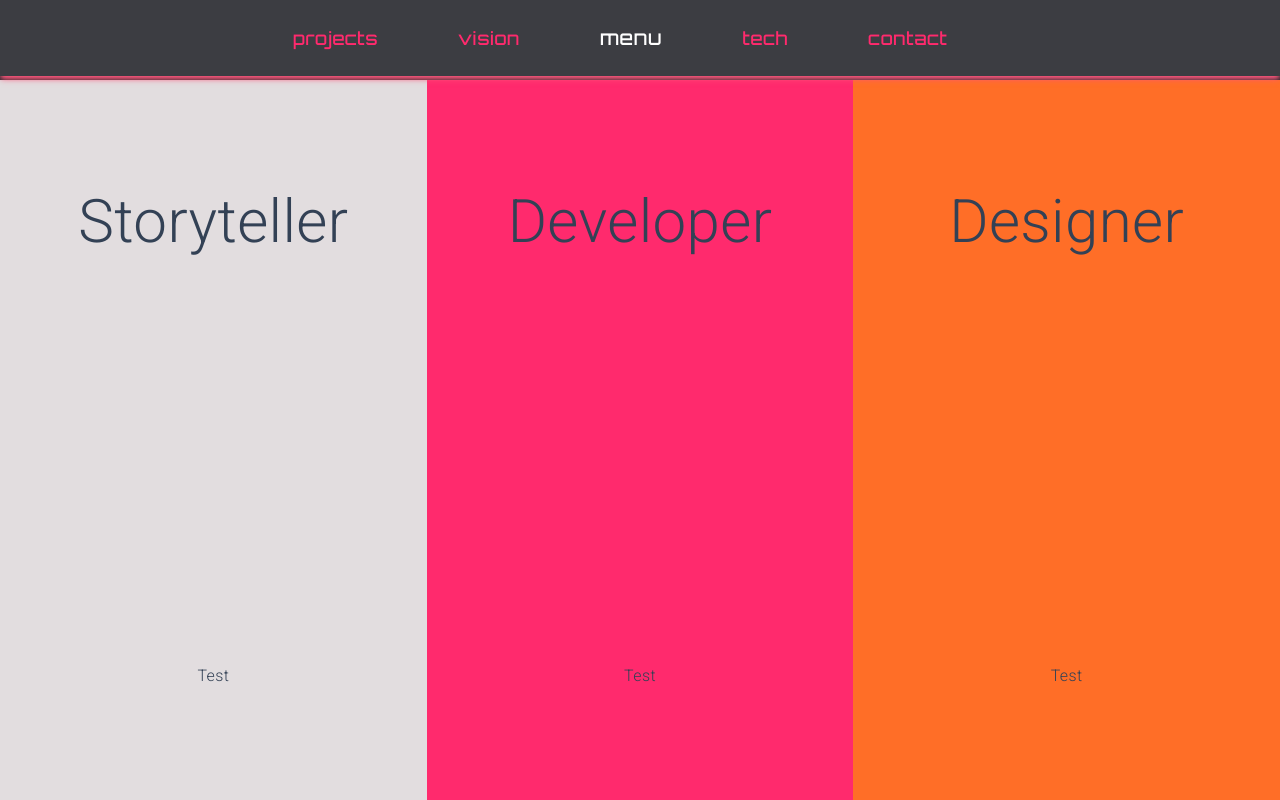
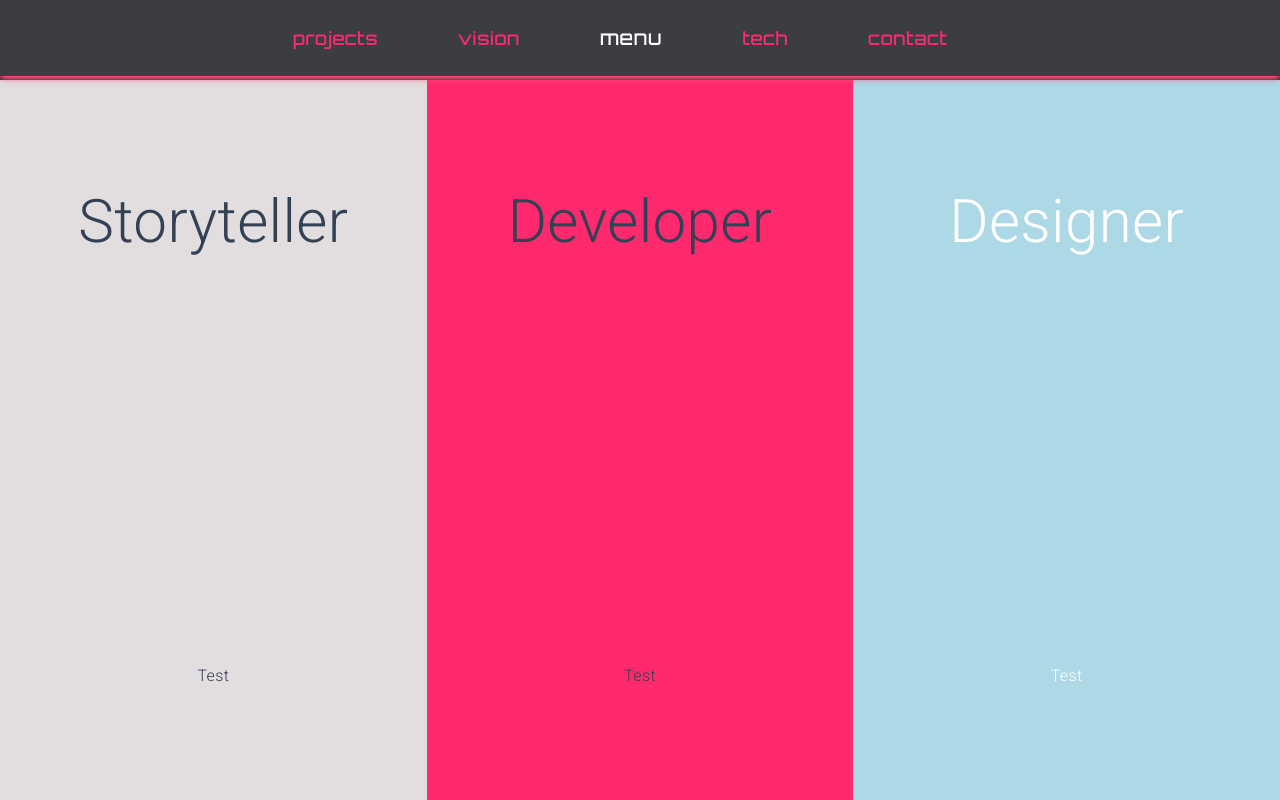
Before and after one commit to gopiinho/devProfile, a Next.js app: page /vision in a window 1280 px wide. Built offline with nearby package versions, Linux system fonts and the light colour scheme.

Commit message:
Vision page started

```diff
--- a/pages/vision.jsx
+++ b/pages/vision.jsx
@@ -1,6 +1,6 @@
 import React from "react"
 import { motion as m } from "framer-motion"
-
+import storyBg from "../public/assets/backgrounds/cyber.gif"
 const vision = () => {
   return (
     <m.div
@@ -11,8 +11,8 @@ const vision = () => {
       className="w-full h-screen text-center font-robot "
     >
       <div className="flex flex-col justify-between lg:flex-row md:flex-row h-full sm:flex-col md:h-screen  sm:h-screen sm:justify-center md:justify-center lg:justify-center font-robot pt-20 sm:pt-20 md:pt-20">
-        <div className="p-4 bg-[#e2dddf]  lg:w-1/3 md:w-full h-full sm:w-full ">
-          <div className="flex lg:flex-col md:flex-col sm:flex-row sm:w-full justify-between h-full py-24 text-slate-700 ">
+        <div className="p-4 bg-[#e2dddf] lg:w-1/3 md:w-full h-full sm:w-full">
+          <div className="flex lg:flex-col md:flex-col sm:flex-row sm:w-full justify-between h-full py-24  text-slate-700 ">
             <h1 className="">Storyteller</h1>
             <p>Test</p>
           </div>
@@ -23,8 +23,8 @@ const vision = () => {
             <p>Test</p>
           </div>
         </div>
-        <div className="p-4 bg-[#ff6e27]  lg:w-1/3 md:w-full h-full sm:w-full">
-          <div className="flex lg:flex-col md:flex-col sm:flex-row sm:w-full justify-between h-full py-24 text-slate-700">
+        <div className="p-4 bg-[#ADD8E6]  lg:w-1/3 md:w-full h-full sm:w-full">
+          <div className="flex lg:flex-col md:flex-col sm:flex-row sm:w-full justify-between h-full py-24">
             <h1>Designer</h1>
             <p>Test</p>
           </div>
--- a/styles/globals.css
+++ b/styles/globals.css
@@ -92,6 +92,14 @@ html {
     filter: brightness(1);
   }
 
+  .background1 {
+    background-image: url("../public/assets/backgrounds/cyber.gif");
+    background-size: cover;
+    background-repeat: no-repeat;
+    background-position: center;
+    opacity: 0.1;
+  }
+
   footer {
     position: fixed;
     bottom: 0;
```
